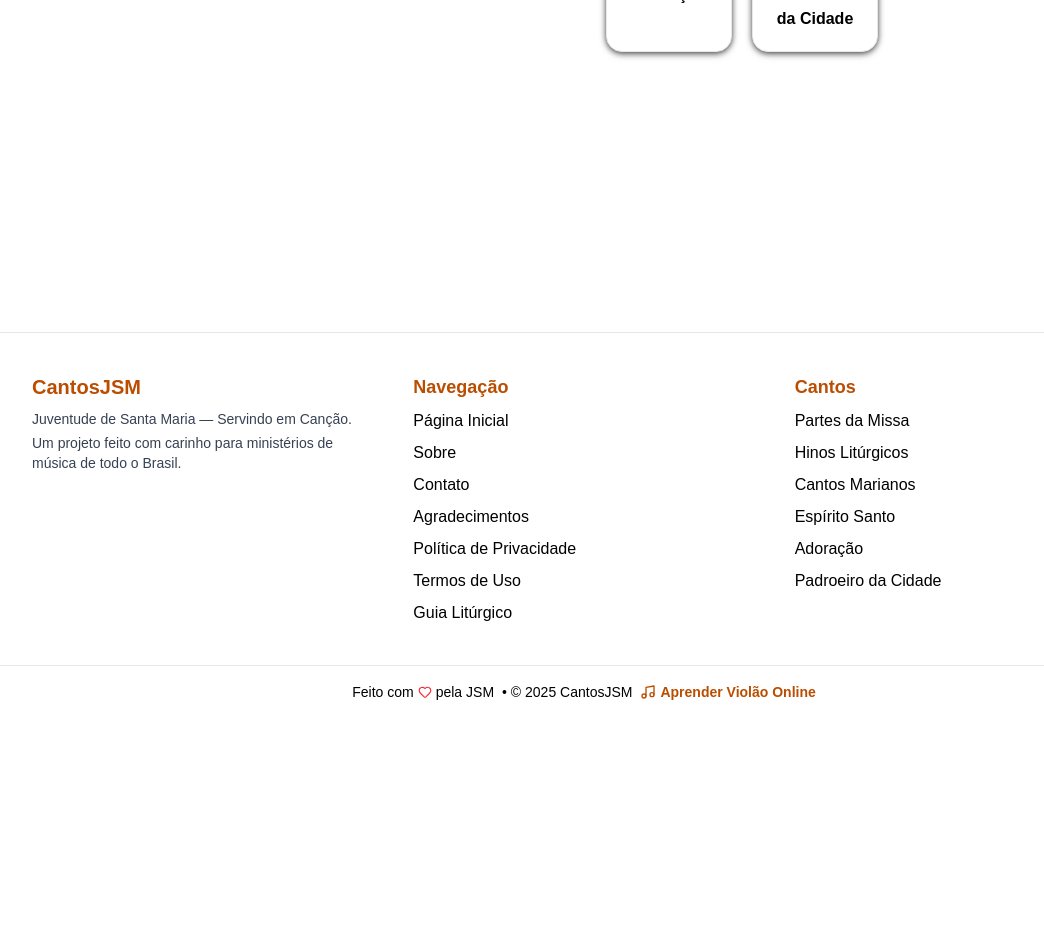
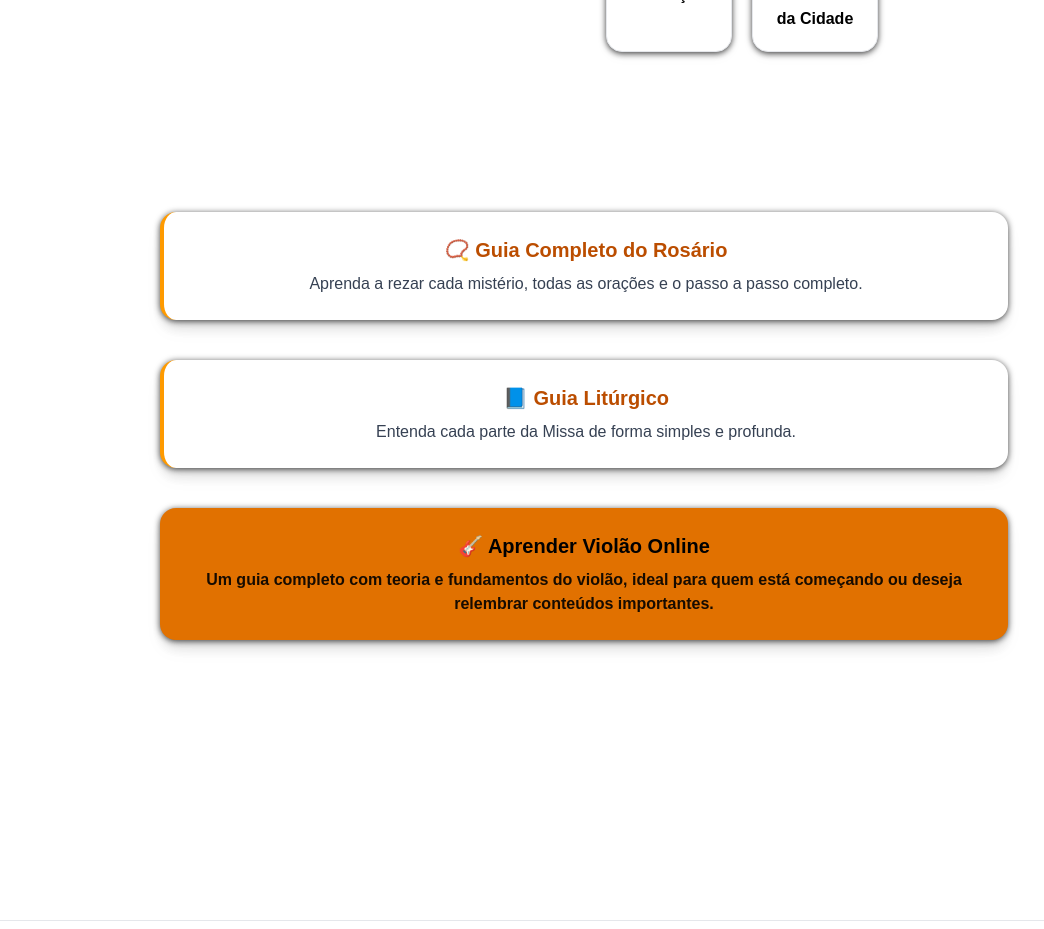
Before and after one commit to robsonalbuquerquedev/cantosjsm, a Next.js app: page / in a window 1280 px wide. Shown: the part 940-1869 px from the top of the page, without its empty margins (56-1100 px from the left). Before the commit the page ends 1658 px from the top, so only its background shows below. Built offline with nearby package versions, Linux system fonts and the light colour scheme.

Commit message:
update: main page.tsx

```diff
--- a/src/app/page.tsx
+++ b/src/app/page.tsx
@@ -40,6 +40,7 @@ export default function Home() {
   ];
 
   return (
+    <>
       <main className="min-h-screen flex flex-col md:flex-row items-center justify-center px-8 py-20 gap-10">
 
         {/* 🟨 Lado Esquerdo — Apresentação Detalhada */}
@@ -101,5 +102,47 @@ export default function Home() {
           ))}
         </motion.div>
       </main>
+
+      {/* CTA – Recursos adicionais */}
+      <section className="px-6 py-20 max-w-4xl mx-auto text-center space-y-10">
+
+        {/* Guia do Rosário */}
+        <Link
+          href="/guia-do-rosario"
+          className="block bg-white border-l-4 border-amber-500 shadow-lg rounded-2xl p-6
+                hover:shadow-xl hover:-translate-y-1 transition flex flex-col items-center gap-2"
+        >
+          <h2 className="text-xl font-bold text-amber-700">📿 Guia Completo do Rosário</h2>
+          <p className="text-gray-700">
+            Aprenda a rezar cada mistério, todas as orações e o passo a passo completo.
+          </p>
+        </Link>
+
+        {/* Guia Litúrgico */}
+        <Link
+          href="/guia-liturgico"
+          className="block bg-white border-l-4 border-amber-500 shadow-lg rounded-2xl p-6
+                hover:shadow-xl hover:-translate-y-1 transition flex flex-col items-center gap-2"
+        >
+          <h2 className="text-xl font-bold text-amber-700">📘 Guia Litúrgico</h2>
+          <p className="text-gray-700">
+            Entenda cada parte da Missa de forma simples e profunda.
+          </p>
+        </Link>
+
+        {/* Curso de Violão */}
+        <a
+          href="https://aprenderviolaoonline.com.br/"
+          target="_blank"
+          className="block bg-amber-600 text-black font-semibold shadow-lg rounded-2xl p-6
+                hover:bg-amber-500 transition flex flex-col items-center gap-2"
+        >
+          <h2 className="text-xl font-bold">🎸 Aprender Violão Online</h2>
+          <p className="text-black/90">
+            Um guia completo com teoria e fundamentos do violão, ideal para quem está começando ou deseja relembrar conteúdos importantes.
+          </p>
+        </a>
+      </section>
+    </>
   );
 }
```
Lines whose indentation alone changed are shown as unchanged.
